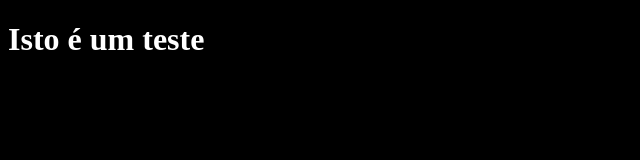
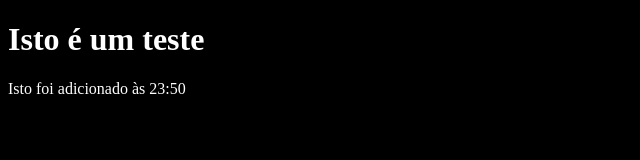
Before and after one commit to camplesoft/teste-01, a plain HTML site: page index.html in a window 1280 px wide. Shown: the whole page, without its empty margins (0-640 px from the left). Drawn offline with Linux system fonts and the light colour scheme.

Commit message:
nova tag paragrafo

```diff
--- a/index.html
+++ b/index.html
@@ -13,5 +13,6 @@
 </head>
 <body>
     <h1>Isto é um teste</h1>
+    <p>Isto foi adicionado às 23:50</p>
 </body>
 </html>
```
